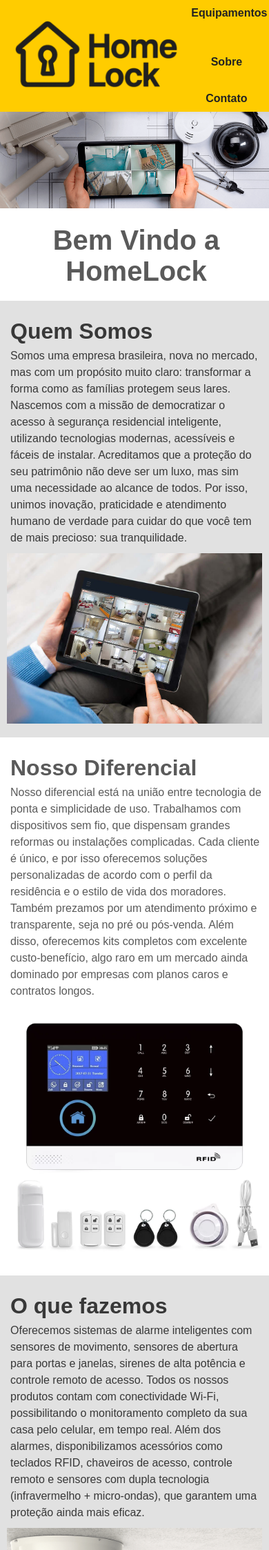
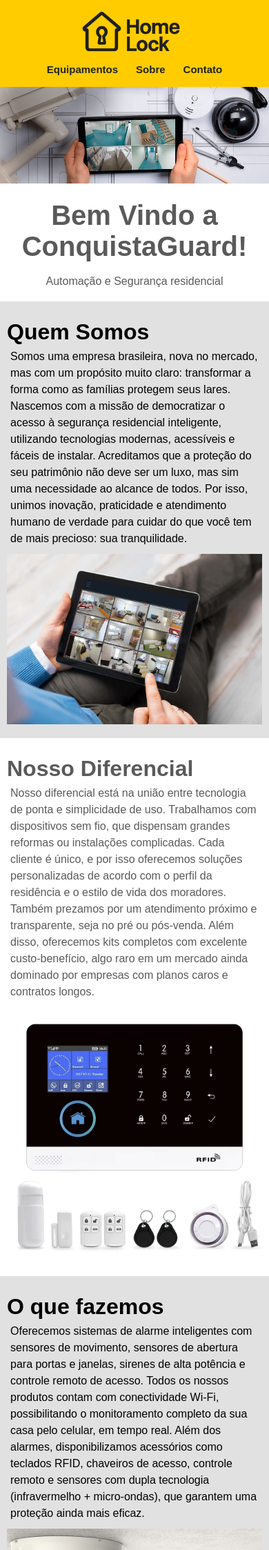
Before and after one commit to josepaulopereirasilva/homelock, a Node server app: page / in a window 390 px wide. Shown: the top 2247 px of the page at 69% size. Run offline with Node 20, Linux system fonts and the light colour scheme.

Commit message:
Mudança geral agora ConquistaGuard

```diff
--- a/public/style.css
+++ b/public/style.css
@@ -3,6 +3,10 @@ body {
   font-family: Arial, sans-serif;
   background-color: #f2f2f2;
   color: #000;
+}
+body p,h1{
+  padding-left: 5px;
+  padding-right: 5px;
 }
 
 header {
@@ -262,3 +266,123 @@ footer {
   color: #333;
   margin-top: 40px;
 }
+
+@media (max-width: 768px) {
+  body {
+    font-size: 16px;
+    overflow-x: hidden;
+  }
+
+  header {
+    flex-direction: column;
+    align-items: center;
+    gap: 12px;
+    padding: 16px 10px;
+  }
+
+  .logo img {
+    height: 60px;
+  }
+
+  .div_pesquisa {
+    display: flex;
+    flex-direction: column;
+    align-items: center;
+    justify-content: center;
+    max-width: 300px;
+    width: 100%;
+    gap: 6px;
+    box-sizing: border-box;
+  }
+
+  .input_pesquisa {
+    width: 100%;
+    max-width: 250px;
+    height: 32px;
+    font-size: 14px;
+    padding: 4px 8px;
+  }
+
+  .btn_pesquisa {
+    width: 100%;
+    max-width: 180px;
+    height: 34px;
+    font-size: 14px;
+    margin-top: 4px;
+  }
+
+  .sugestoes {
+    width: 100%;
+    max-width: 250px;
+  }
+
+  nav ul {
+    display: flex;
+    flex-direction: row;
+    justify-content: center;
+    flex-wrap: wrap;
+    width: 100%;
+    padding: 0;
+    gap: 10px;
+  }
+
+  nav ul li {
+    text-align: center;
+  }
+
+  nav a {
+    font-size: 15px;
+    padding: 8px;
+  }
+
+  .banner h2 {
+    font-size: 22px;
+  }
+
+  .banner p {
+    font-size: 14px;
+  }
+
+  .area-central {
+    flex-direction: column;
+    align-items: center;
+  }
+
+  .produto {
+    width: 90%;
+    max-width: 320px;
+    margin: 0 auto;
+  }
+
+  .produto img {
+    max-height: 180px;
+  }
+
+  .preco {
+    font-size: 16px;
+    padding: 10px 14px;
+  }
+
+  .info-produto p {
+    font-size: 14px;
+  }
+
+  form {
+    width: 90%;
+    max-width: 100%;
+  }
+
+  input,
+  textarea {
+    font-size: 16px;
+  }
+
+  button[type="submit"] {
+    font-size: 16px;
+    padding: 10px;
+  }
+
+  footer {
+    font-size: 14px;
+  }
+}
--- a/views/contato.ejs
+++ b/views/contato.ejs
@@ -3,7 +3,7 @@
 <head>
   <meta charset="UTF-8">
   <meta name="viewport" content="width=device-width, initial-scale=1.0">
-  <title>Contato - HomeLock</title>
+  <title>Contato - ConquistaGuard</title>
   <link rel="icon" href="/casa.ico" type="image/x-icon">
   <link rel="stylesheet" href="/style.css">
   <style>
@@ -25,7 +25,7 @@
 <body>
   <header>
     <div class="logo" onclick="redirect()" style="cursor: pointer; display: inline-block;">
-      <a href="/"><img src="/logo.ico" alt="HomeLock Logo" style="height: 100px;"></a>
+      <a href="/"><img src="/logo.ico" alt="ConquistaGuard Logo" style="height: 100px;"></a>
     </div>
     <nav>
       <ul>
@@ -48,7 +48,7 @@
   </main>
 
   <footer>
-    <p>&copy; 2025 HomeLock. Todos os direitos reservados.</p>
+    <p>&copy; 2025 ConquistaGuard. Todos os direitos reservados.</p>
   </footer>
   <script>
     function redirect(){
--- a/views/equipamentos.ejs
+++ b/views/equipamentos.ejs
@@ -3,7 +3,7 @@
 <head>
   <meta charset="UTF-8" />
   <meta name="viewport" content="width=device-width, initial-scale=1.0" />
-  <title>HomeLock - Segurança Residencial</title>
+  <title>ConquistaGuard - Segurança Residencial</title>
   <link rel="icon" href="casa.ico" type="image/x-icon" />
   <link rel="stylesheet" href="style.css" />
 </head>
@@ -11,7 +11,7 @@
   <header>
 
     <div class="logo" onclick="redirect()" style="cursor: pointer; display: inline-block;">
-      <img src="logo.ico" alt="HomeLock Logo" />
+      <img src="logo.ico" alt="ConquistaGuard Logo" />
     </div>
     <div class="div_pesquisa">
         <input type="text" class="input_pesquisa" id="campoBusca" placeholder="Digite aqui sua busca...">
@@ -114,7 +114,7 @@
   </main>
 
   <footer>
-    <p>&copy; 2025 HomeLock. Todos os direitos reservados.</p>
+    <p>&copy; 2025 ConquistaGuard Todos os direitos reservados.</p>
   </footer>
   <script>
     function redirect(){
--- a/views/index.ejs
+++ b/views/index.ejs
@@ -3,14 +3,14 @@
 <head>
   <meta charset="UTF-8" />
   <meta name="viewport" content="width=device-width, initial-scale=1.0" />
-  <title>HomeLock - Segurança Residencial</title>
+  <title>ConquistaGuard - Segurança Residencial</title>
   <link rel="icon" href="/casa.ico" type="image/x-icon" />
   <link rel="stylesheet" href="/style.css" />
 </head>
 <body>
   <header>
     <div class="logo" onclick="redirect()" style="cursor: pointer; display: inline-block;">
-      <img src="/logo.ico" alt="HomeLock Logo" />
+      <img src="/logo.ico" alt="ConquistaGuard Logo" />
     </div>
     <nav>
       <ul>
@@ -24,7 +24,8 @@
     <img src="banner.png" alt="" id="imgBanner">
   </section>
   <div id="titulo">
-    <h1>Bem Vindo a HomeLock</h1>
+    <h1>Bem Vindo a ConquistaGuard!</h1>
+    <p>Automação e Segurança residencial</p>
   </div>
   <div class="containerBanner">
     <div class="containerTexto">
@@ -51,7 +52,6 @@
     <div class="containerTexto2">
         <h1>Monitoramento na Palma da Mão</h1>
         <p>Você pode estar em qualquer lugar do mundo e, ainda assim, saber tudo o que está acontecendo em sua casa. Através do nosso aplicativo, você recebe notificações instantâneas caso qualquer sensor seja acionado. Pode armar ou desarmar o sistema remotamente, verificar o histórico de eventos e até permitir ou negar acessos em tempo real. Isso tudo com total controle e segurança, garantindo que você tenha sempre a última palavra sobre a proteção do seu lar.</p>
-
     </div>
     <img src="/senhora.png" alt="" class="imagemInicial2">
 </div>
@@ -66,7 +66,6 @@
     <div class="containerTexto2">
         <h1>Compromisso com Sua Segurança</h1>
         <p>Mais do que vender equipamentos, nosso compromisso é com a sua segurança e com a paz de espírito da sua família. Estamos sempre atualizados com as últimas tendências em segurança eletrônica e preparados para oferecer suporte sempre que você precisar. Ao escolher nossos produtos, você não está apenas comprando tecnologia — está investindo em confiança, estabilidade e cuidado com aquilo que você construiu. E esse é um compromisso que levamos muito a sério.</p>
-
     </div>
     <img src="/escudo.png" alt="" class="imagemInicial2">
 </div>
@@ -77,84 +76,61 @@
     </div>
     <img src="/ladrao.png" alt="" class="imagemInicial4">
     <div class="containerTexto4">
-        <p>Diante desse cenário preocupante, proteger sua casa com tecnologia própria deixou de ser uma opção — virou uma necessidade urgente. Os equipamentos da HomeLock foram desenvolvidos justamente para isso: oferecer autonomia e proteção real, com sensores inteligentes, alarmes instantâneos e monitoramento remoto. Enquanto o Estado falha, você pode agir. Quem investe em segurança hoje, evita perdas e traumas amanhã.</p>
+        <p>Diante desse cenário preocupante, proteger sua casa com tecnologia própria deixou de ser uma opção — virou uma necessidade urgente. Os equipamentos da ConquistaGuard foram desenvolvidos justamente para isso: oferecer autonomia e proteção real, com sensores inteligentes, alarmes instantâneos e monitoramento remoto. Enquanto o Estado falha, você pode agir. Quem investe em segurança hoje, evita perdas e traumas amanhã.</p>
     </div>
 </div>
 <footer>
   <p>Whatsapp:+55 (77) 9 8814-8527</p><br>
-    <p>&copy; 2025 HomeLock. Todos os direitos reservados.</p>
+  <p>&copy; 2025 ConquistaGuard. Todos os direitos reservados.</p>
 </footer>
 <style>
-    *{
-        margin: 0;
-        padding: 0;
-    }
-    h1{
-        padding-left: 5px;
-    }
-    p{
-        padding-left: 5px;
-    }
-    body{
-        background-color: white;
-    }
-    #bannerGeral{
-        max-width: 100%;
-    }
-    #imgBanner{
-        max-width: 100%;
-    }
-    #titulo{
+  *{margin:0;padding:0;}
+  h1{padding-left:5px;margin:0;padding:0;}
+  p{padding-left:5px;}
+  body{background-color:white;}
+  #bannerGeral{max-width:100%;}
+  #imgBanner{max-width:100%;}
+  #titulo {
     font-size: 28px;
     display: flex;
+    flex-direction: column;
     align-items: center;
     justify-content: center;
+    gap: 4px;
     width: 100%;
     height: 30vh;
     color: rgb(90, 90, 90);
     background-color: rgb(255, 255, 255);
+    text-align: center;
   }
-    .containerBanner{
+  #titulo p{font-size:16px;padding-top:15px;}
+  .containerBanner,
+  .containerBanner2 {
     max-width: 100%;
     position: relative;
     width: 100vw;
     height: 30vh;
-        background-color: rgb(225, 225, 225);
-        color: rgb(56, 56, 56);
   }
-    .containerBanner2{
-        max-width: 100%;
-        position: relative;
-        width: 100vw;
-        height: 30vh;
-        background-color: rgb(255, 255, 255);
-        color: rgb(56, 56, 56);
-    }
-    .containerTexto{
-        width: 70%;
+  .containerBanner {background-color: rgb(225, 225, 225);}
+  .containerBanner2 {background-color: rgb(255, 255, 255);}
+  .containerTexto, .containerTexto2, .containerTexto3 {
     line-height: 1.5;
     height: 100%;
   }
-    .containerTexto2{
+  .containerTexto {width: 70%;}
+  .containerTexto2 {
     position: absolute;
     right: 10px;
     width: 75%;
-        line-height: 1.5;
-        height: 100%;
   }
-    .imagemInicial{
+  .imagemInicial, .imagemInicial2 {
     position: absolute;
     max-height: 100%;
     top: 0px;
-        right: 0px;
   }
-    .imagemInicial2{
-        position: absolute;
-        max-height: 100%;
-        top: 0px;
-        left: 0px;
-    }
-    .containerBanner3{
+  .imagemInicial {right: 0px;}
+  .imagemInicial2 {left: 0px;}
+  .containerBanner3 {
     max-width: 100%;
     position: relative;
     width: 100%;
@@ -162,51 +138,40 @@
     background-color: rgb(255, 255, 255);
     color: rgb(90, 90, 90);
   }
-    .containerTexto3{
+  .containerTexto3 {
     position: absolute;
     right: 0px;
     width: 70%;
-        line-height: 1.5;
-        height: 100%;
   }
   .containerBanner4 {
     display: flex;
-        align-items: center; /* Alinha verticalmente ao centro */
-        justify-content: space-between; /* Se quiser espaço entre os textos e imagem */
+    align-items: center;
+    justify-content: space-between;
     width: 100%;
     background-color: rgb(255, 255, 255);
     color: rgb(90, 90, 90);
     padding: 20px 0;
   }
-    .containerTexto4{
+  .containerTexto4 {
     padding: 10px;
     margin: 10px;
-        right: 0px;
     width: 40%;
-        line-height: 1.5;
-        height: 100%;
   }
   .imagemInicial4 {
     max-height: 80%;
     object-fit: contain;
   }
   @media (max-width: 768px) {
-  * {
-    box-sizing: border-box;
-  }
-
+    * {box-sizing: border-box;}
     html, body {
       max-width: 100%;
       overflow-x: hidden;
     }
-
     #titulo {
       font-size: 20px;
       height: auto;
       padding: 20px;
-    text-align: center;
     }
-
     .containerBanner,
     .containerBanner2,
     .containerBanner3 {
@@ -218,16 +183,15 @@
       position: static;
       width: 100%;
     }
-
     .containerTexto,
     .containerTexto2,
-  .containerTexto3 {
+    .containerTexto3,
+    .containerTexto4 {
       width: 100%;
       height: auto;
       position: static;
       text-align: left;
     }
-
     .imagemInicial,
     .imagemInicial2,
     .imagemInicial4 {
@@ -238,30 +202,10 @@
       margin-top: 10px;
       display: block;
     }
-
     .containerBanner4 {
       flex-direction: column;
-    align-items: center;
-    justify-content: center;
       text-align: center;
       padding: 20px;
-  }
-
-  .containerTexto4 {
-    width: 100%;
-    height: auto;
-    margin: 10px 0;
-  }
-
-  nav ul {
-    flex-direction: column;
-    text-align: center;
-    padding: 0;
-  }
-
-  nav ul li {
-    margin: 10px 0;
-    list-style: none;
     }
   }
 </style>
--- a/views/produto.ejs
+++ b/views/produto.ejs
@@ -2,7 +2,7 @@
 <html lang="pt-br">
 <head>
   <meta charset="UTF-8" />
-  <title><%= produto.titulo %> - HomeLock</title>
+  <title><%= produto.titulo %> - ConquistaGuard </title>
   <link rel="icon" href="/logo.ico" type="image/x-icon">
   <link rel="stylesheet" href="/style.css">
   <style>
@@ -52,7 +52,7 @@
 <body>
   <header>
       <div class="logo" onclick="redirect()" style="cursor: pointer; display: inline-block;">
-        <img src="/logo.ico" alt="HomeLock Logo" style="height: 100px;">
+        <img src="/logo.ico" alt="ConquistaGuard Logo" style="height: 100px;">
     </div>
 
     <nav>
@@ -75,7 +75,7 @@
   </main>
 
   <footer>
-    <p>&copy; 2025 HomeLock. Todos os direitos reservados.</p>
+    <p>&copy; 2025 ConquistaGuard. Todos os direitos reservados.</p>
   </footer>
   <script>
     function redirect(){
```
Also changed, not shown: views/sobre.ejs (+6 -6 lines). Lines whose indentation alone changed are shown as unchanged.
